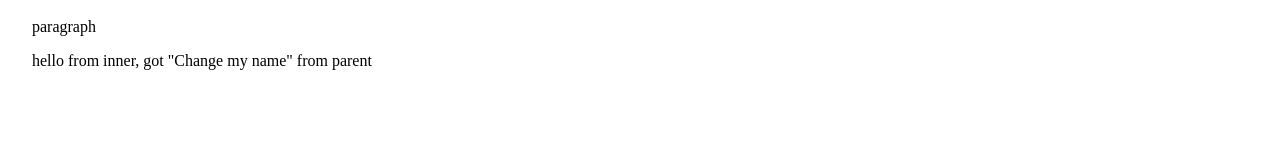
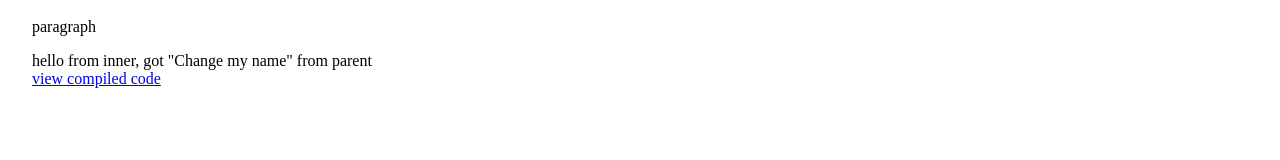
Before and after one commit to tomporat247/react-tech-talk, a React (Create React App) app: page / in a window 1280 px wide. Shown: the part 142-302 px from the top of the page. Built offline with nearby package versions, Linux system fonts and the light colour scheme.

Commit message:
add link

```diff
--- a/src/components/steps/Jsx.jsx
+++ b/src/components/steps/Jsx.jsx
@@ -1,9 +1,12 @@
+const link =
+  "https://babeljs.io/repl/#?browsers=defaults%2C%20not%20ie%2011%2C%20not%20ie_mob%2011&build=&builtIns=false&corejs=3.6&spec=false&loose=false&code_lz=DwEwlgbgfABAUDGwAWBGKAXMGA2BTYAejSgRgzwA8MzgAjAVwwwHsA7KR59mdgwrqw61B7TkyHkA7iyKjhRcNCA&debug=false&forceAllTransforms=false&shippedProposals=false&circleciRepo=&evaluate=false&fileSize=false&timeTravel=false&sourceType=module&lineWrap=true&presets=env%2Creact%2Cstage-2&prettier=false&targets=&version=7.16.9&externalPlugins=&assumptions=%7B%7D";
 const Jsx = () => {
   return (
     <main>
       <h1 id="title">Look at the console</h1>
       <p>paragraph</p>
       <Inner>Change my name</Inner>
+      <a href={link}>view compiled code</a>
     </main>
   );
 };
```
